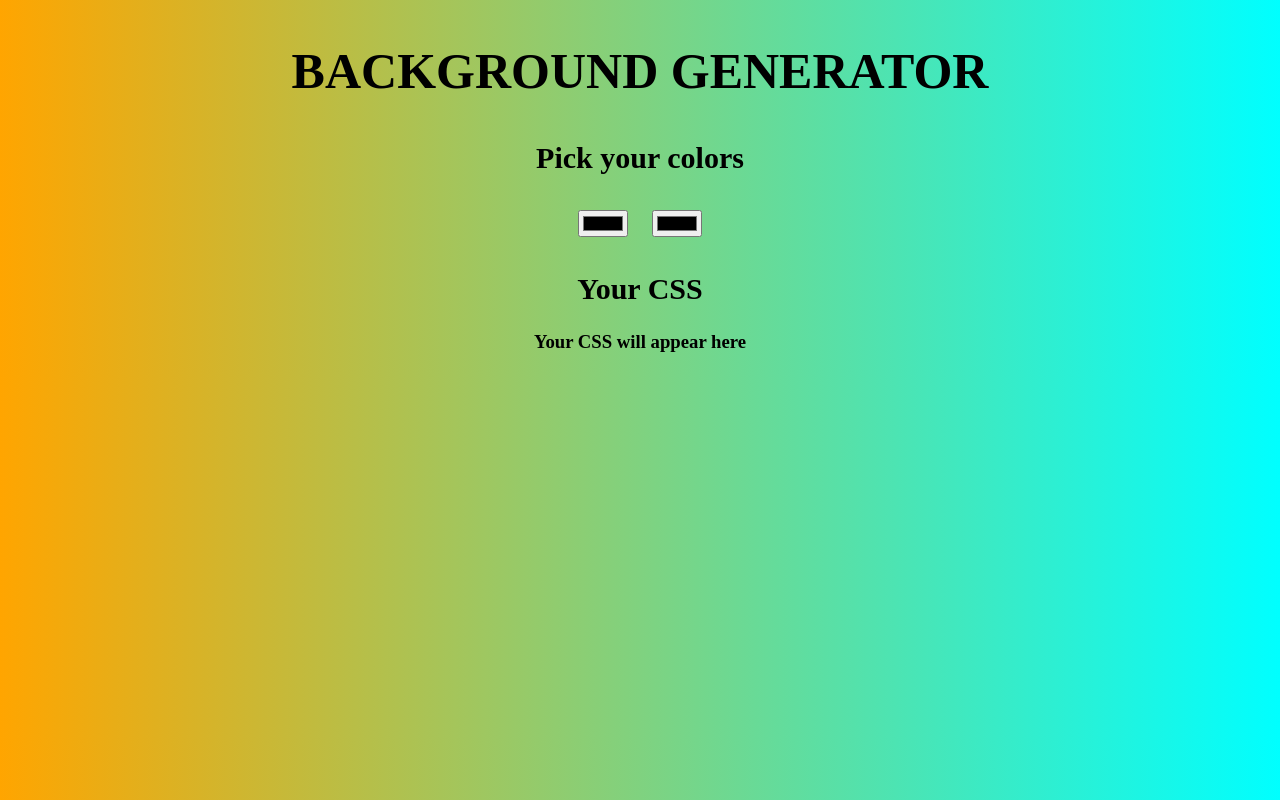
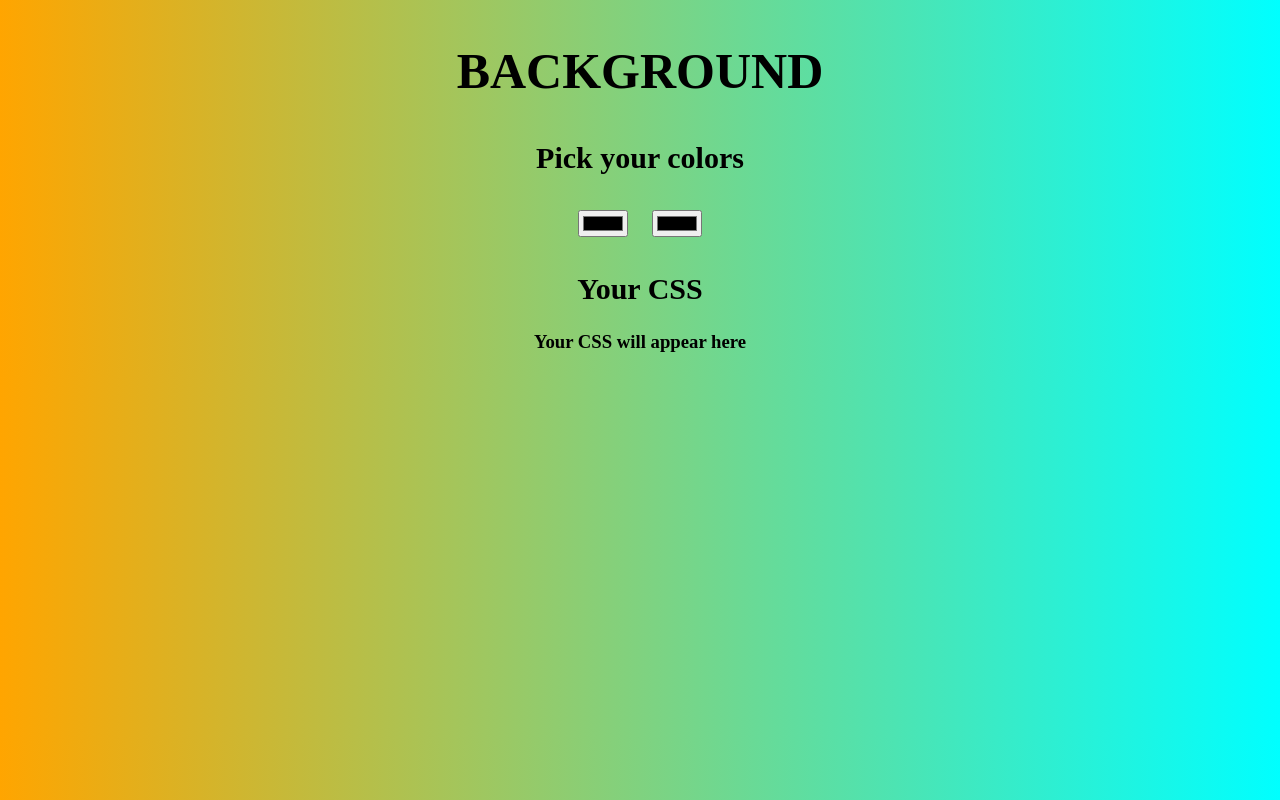
Before and after one commit to Akshay-Priyadarshi/background_generator, a plain HTML site: page index.html in a window 1280 px wide. Drawn offline with Linux system fonts and the light colour scheme.

Commit message:
Changing Title

```diff
--- a/index.html
+++ b/index.html
@@ -8,7 +8,7 @@
 </head>
 <body>
     <section class="main">
-        <h1>BACKGROUND GENERATOR</h1>
+        <h1>BACKGROUND</h1>
         <h2>Pick your colors</h2>
         <div class="colorPicker">
             <input class="color1" type="color">
```
